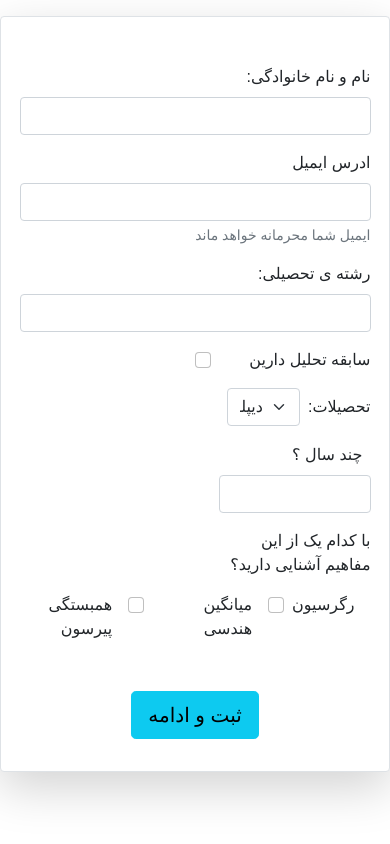
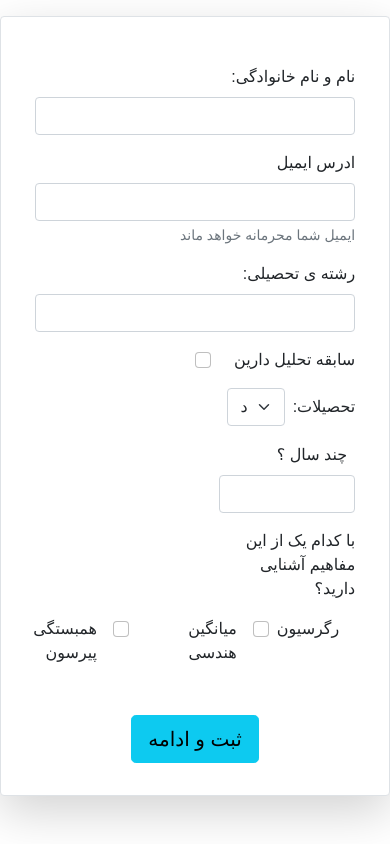
Before and after one commit to Aref-Riant/anchoring-in-pva, a React (Create React App) app: page /form in a window 390 px wide. Built offline with nearby package versions, Linux system fonts and the light colour scheme; a small style sheet from the web is missing.

Commit message:
change style of project

```diff
--- a/src/pages/regform.css
+++ b/src/pages/regform.css
@@ -1,13 +1,14 @@
 .regform {
-  width: 30%;
+  width: 40%;
   height: 90%;
 }
-@media only screen and (max-width: 800px) {
+
+@media only screen and (max-width: 1100px) {
   .regform {
     width: 100vw;
     margin: 0 auto;
   }
   .formClass{
-    width: 90vw;
+    width: 90%;
   }
 }
```
